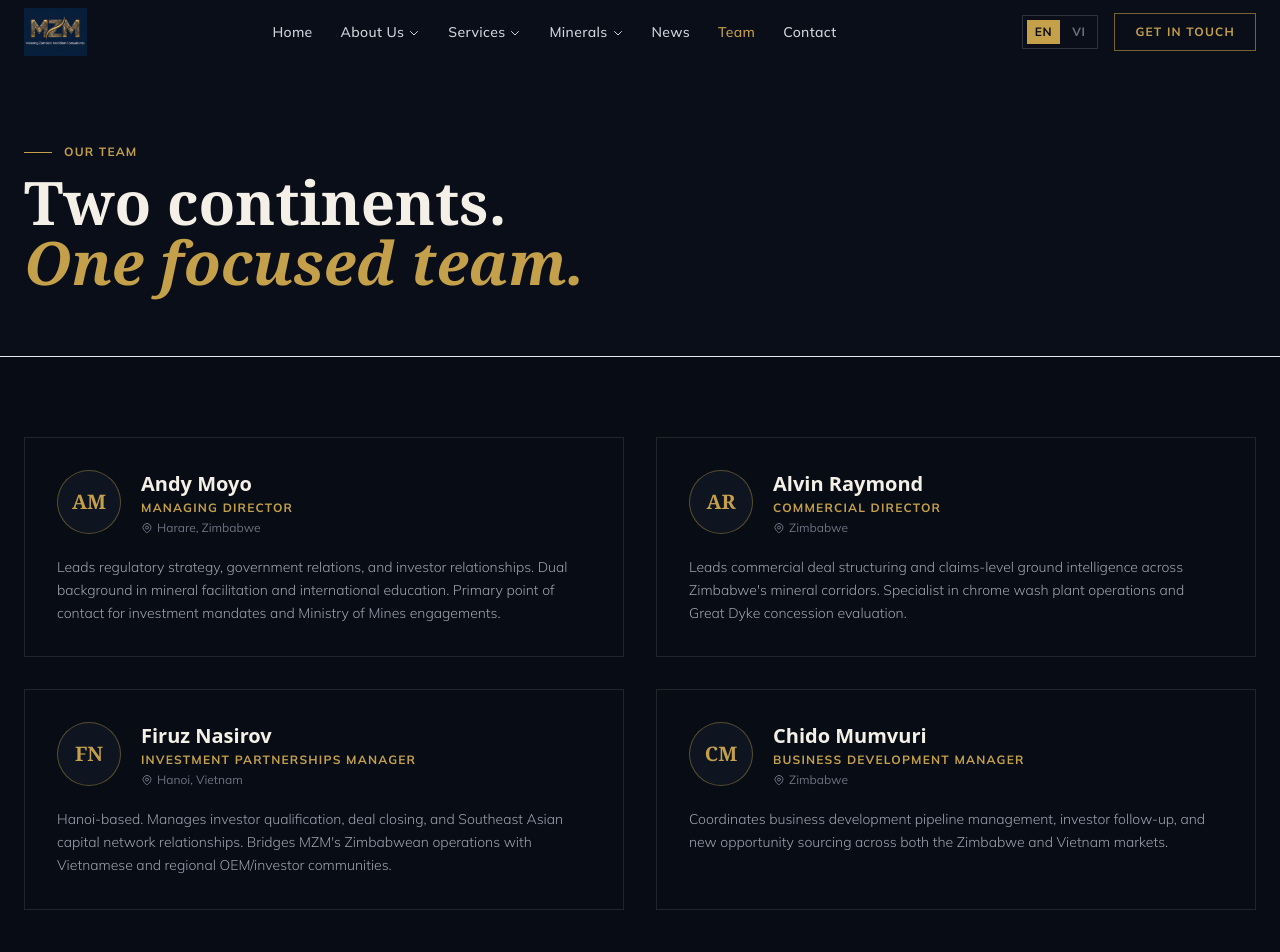
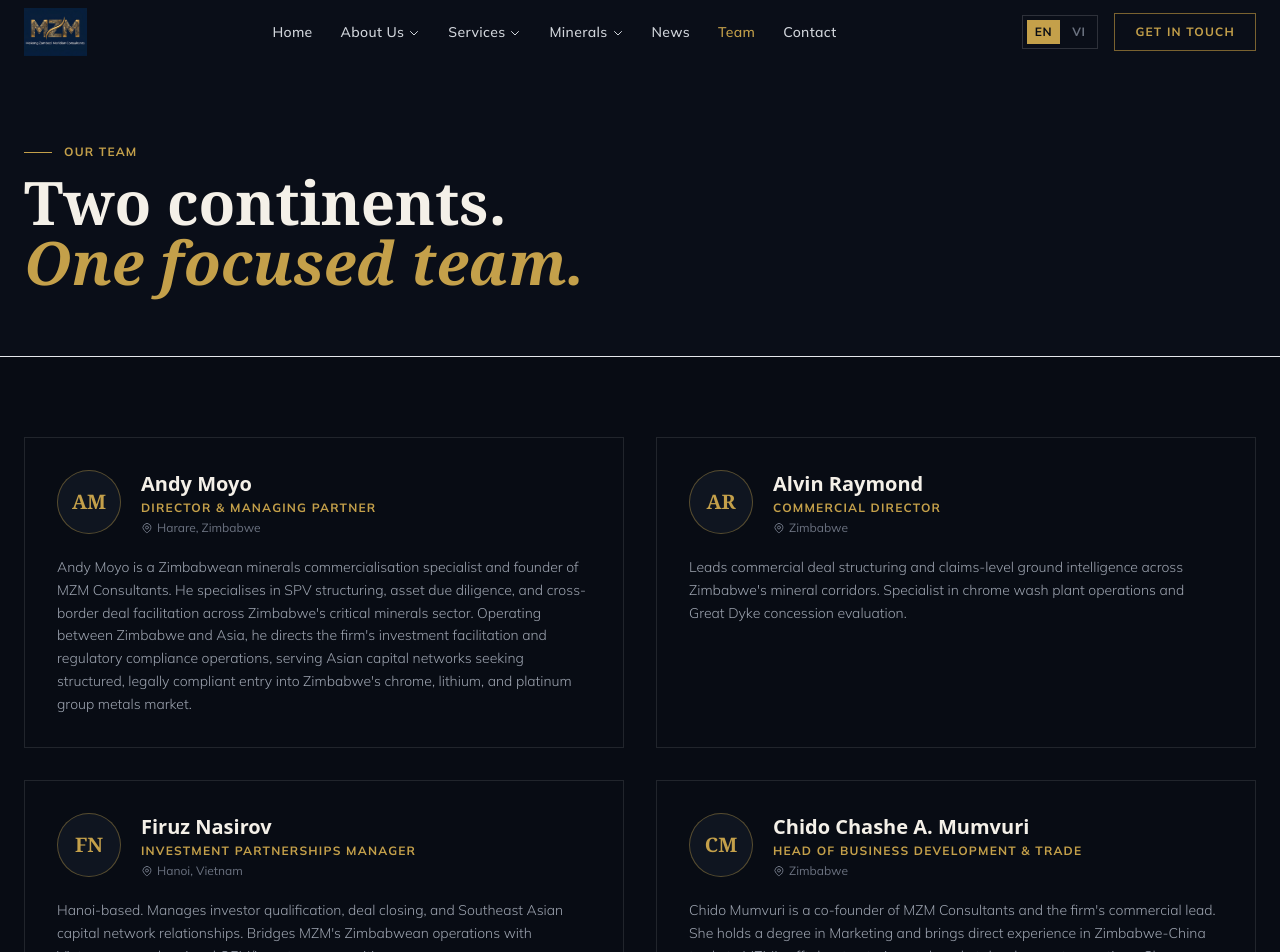
Before and after one commit to MekongZambezi/mzm-africa, a Next.js app: page /team in a window 1280 px wide. Shown: the top 952 px of the page. Built offline with nearby package versions, Linux system fonts and the light colour scheme.

Commit message:
Update team bios — Andy Moyo and Chido Mumvuri

```diff
--- a/src/app/team/page.js
+++ b/src/app/team/page.js
@@ -4,9 +4,9 @@ const team = [
   {
     initials: 'AM',
     name: 'Andy Moyo',
-    role: 'Managing Director',
+    role: 'Director & Managing Partner',
     location: 'Harare, Zimbabwe',
-    bio: 'Leads regulatory strategy, government relations, and investor relationships. Dual background in mineral facilitation and international education. Primary point of contact for investment mandates and Ministry of Mines engagements.',
+    bio: 'Andy Moyo is a Zimbabwean minerals commercialisation specialist and founder of MZM Consultants. He specialises in SPV structuring, asset due diligence, and cross-border deal facilitation across Zimbabwe\'s critical minerals sector. Operating between Zimbabwe and Asia, he directs the firm\'s investment facilitation and regulatory compliance operations, serving Asian capital networks seeking structured, legally compliant entry into Zimbabwe\'s chrome, lithium, and platinum group metals market.',
   },
   {
     initials: 'AR',
@@ -24,10 +24,10 @@ const team = [
   },
   {
     initials: 'CM',
-    name: 'Chido Mumvuri',
-    role: 'Business Development Manager',
+    name: 'Chido Chashe A. Mumvuri',
+    role: 'Head of Business Development & Trade',
     location: 'Zimbabwe',
-    bio: 'Coordinates business development pipeline management, investor follow-up, and new opportunity sourcing across both the Zimbabwe and Vietnam markets.',
+    bio: 'Chido Mumvuri is a co-founder of MZM Consultants and the firm\'s commercial lead. She holds a degree in Marketing and brings direct experience in Zimbabwe-China trade to MZM\'s offtake structuring and market development operations. She manages the firm\'s commodity trading relationships with Asian buyers across Zimbabwe\'s critical minerals portfolio and drives commercial partnership development across MZM\'s target markets.',
   },
 ]
 
```
